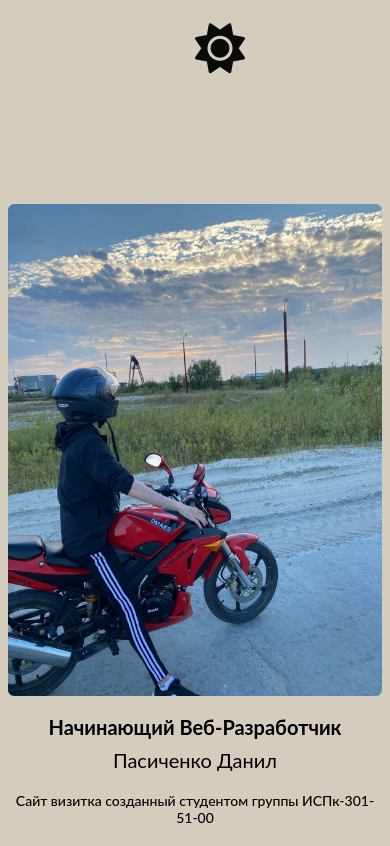
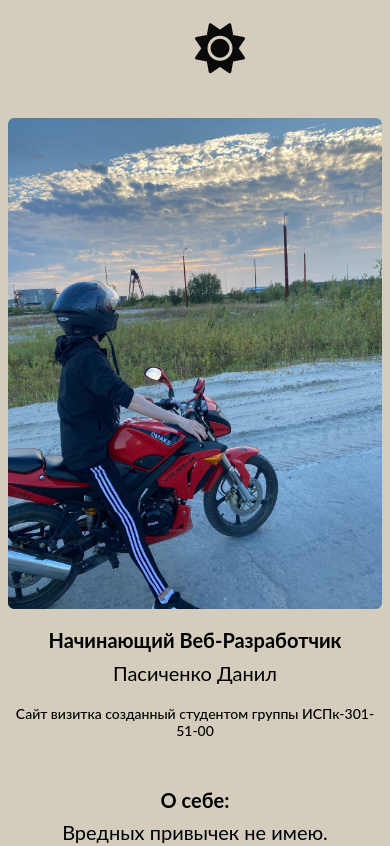
Before and after one commit to Gotzgaulder/gotzgaulder.github.io, a plain HTML site: page index.html in a window 390 px wide. Shown: the top 846 px of the page. Drawn offline with Linux system fonts and the light colour scheme.

Commit message:
Update style.css

```diff
--- a/css/style.css
+++ b/css/style.css
@@ -204,6 +204,7 @@ margin-bottom: 20px;
 @media screen and (max-width: 900px) {
   .block {
       padding-top: 30px;
+   min-height: 0vh;
   }
 
   .stud_box {
```
